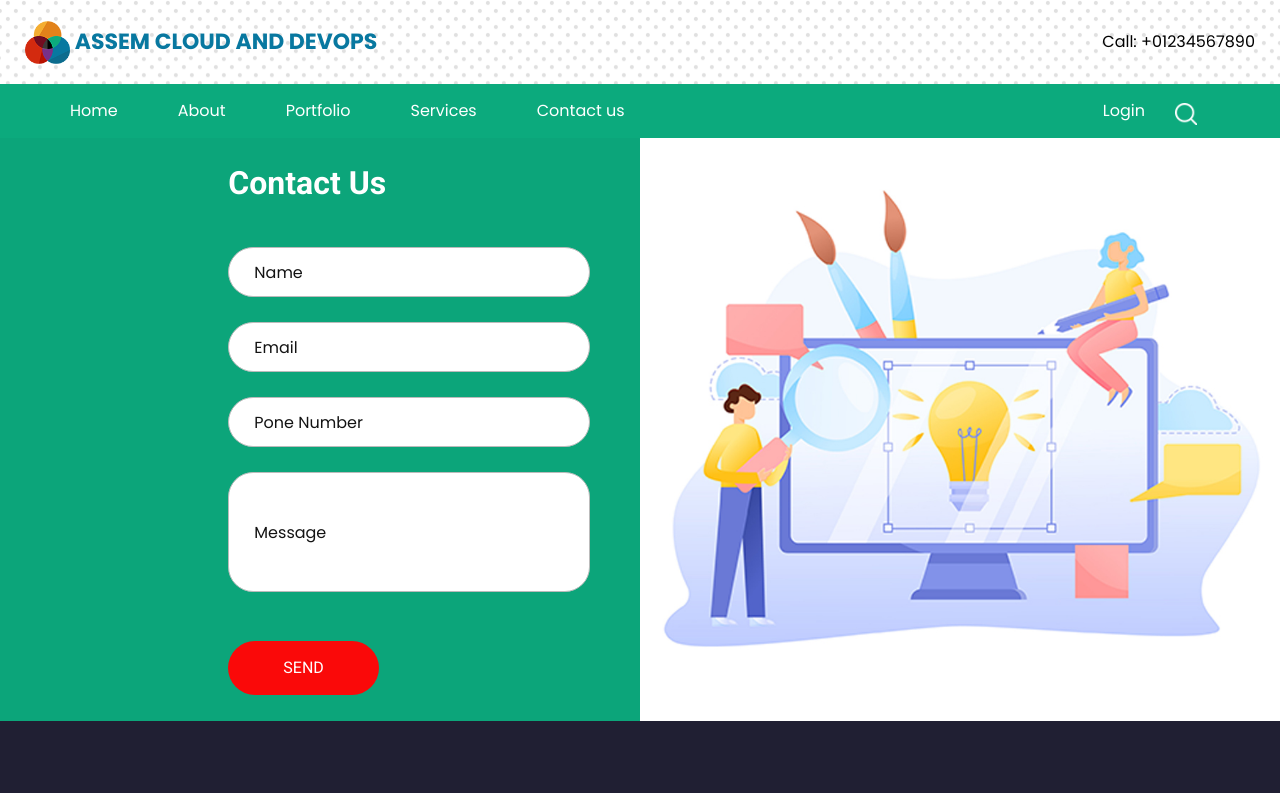
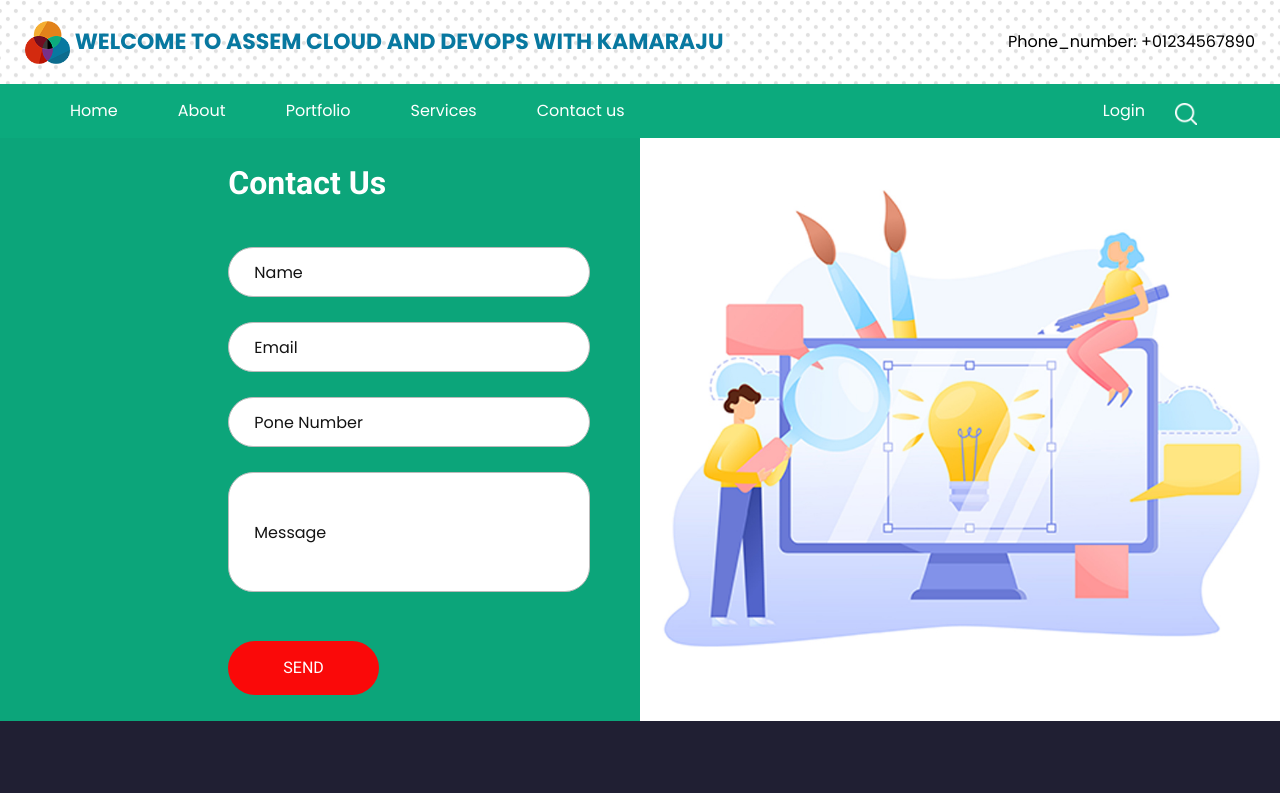
Before and after one commit to rajaws1991/website-ci-cd-pipline, a plain HTML site: page contact.html in a window 1280 px wide. Shown: the top 793 px of the page. Drawn offline with nearby package versions, Linux system fonts and the light colour scheme.

Commit message:
Update contact.html

```diff
--- a/contact.html
+++ b/contact.html
@@ -12,7 +12,7 @@
   <meta name="description" content="" />
   <meta name="author" content="" />
 
-  <title>Aseem website</title>
+  <title>Aseem</title>
 
   <!-- slider stylesheet -->
   <link rel="stylesheet" type="text/css" href="https://cdnjs.cloudflare.com/ajax/libs/OwlCarousel2/2.1.3/assets/owl.carousel.min.css" />
@@ -38,7 +38,7 @@
           <a class="navbar-brand" href="index.html">
             <img src="images/logo.png" alt="" />
             <span>
-             Assem cloud and devops
+             Welcome to Assem cloud and devops with kamaraju
             </span>
           </a>
           <button class="navbar-toggler" type="button" data-toggle="collapse" data-target="#navbarSupportedContent" aria-controls="navbarSupportedContent" aria-expanded="false" aria-label="Toggle navigation">
@@ -77,7 +77,7 @@
           </div>
           <div class="call_btn">
             <a href="">
-              Call: +01234567890
+              Phone_number: +01234567890
             </a>
           </div>
         </nav>
```
